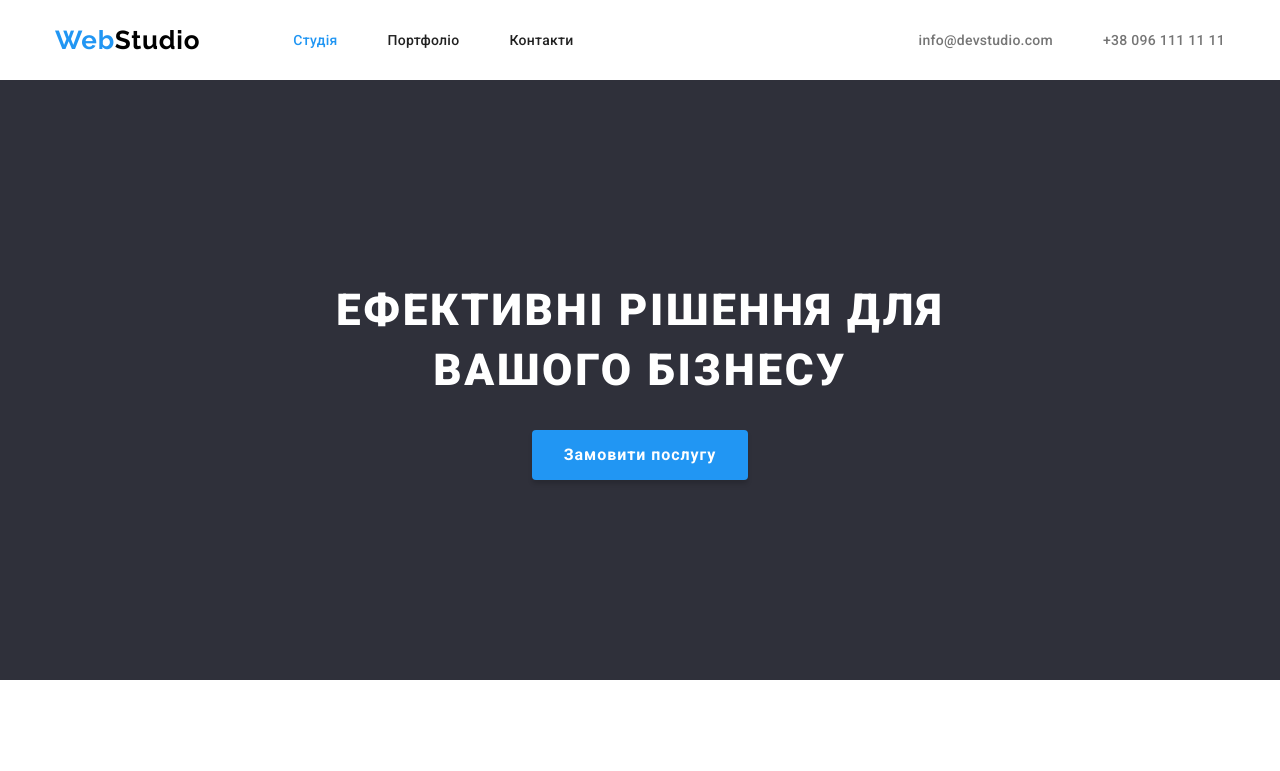
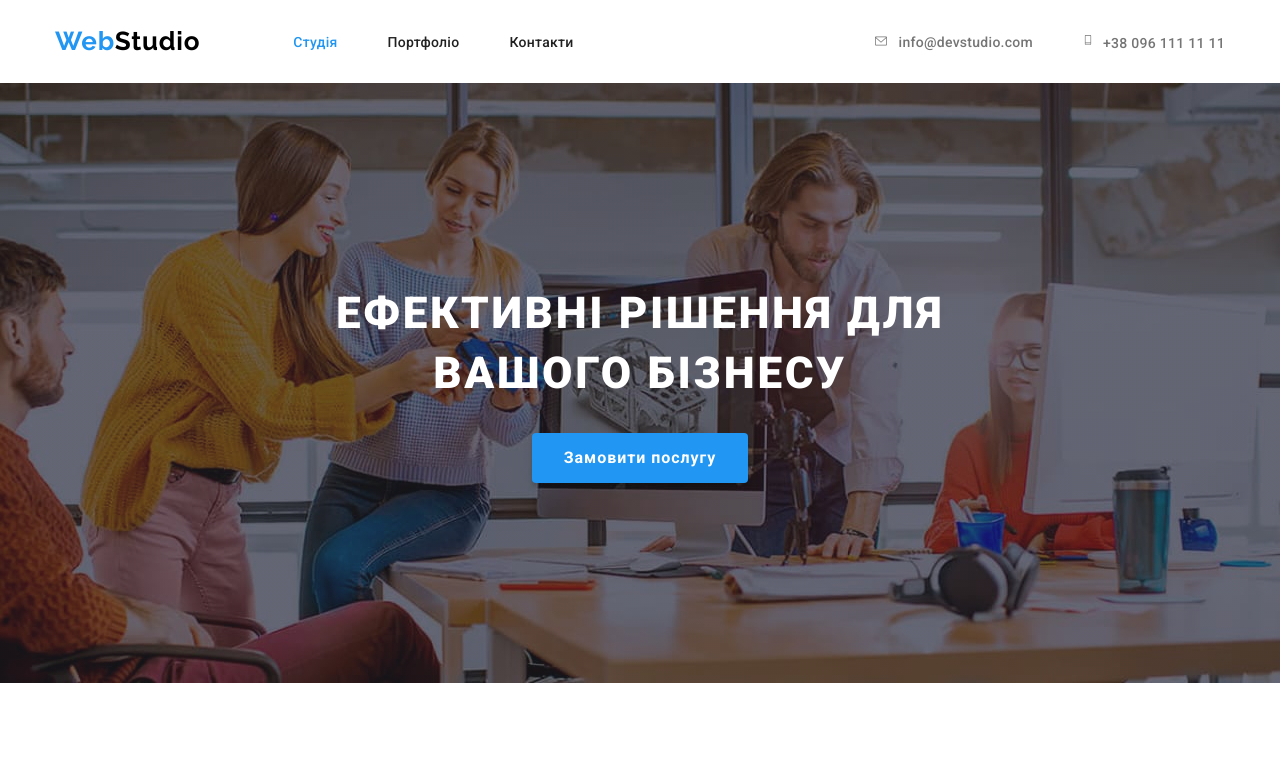
Before and after one commit to EV7EV/goit-markup-hw-04, a plain HTML site: page index.html in a window 1280 px wide. Shown: the top 771 px of the page. Drawn offline with nearby package versions, Linux system fonts and the light colour scheme.

Commit message:
add heder svg feature

```diff
--- a/css/styles.css
+++ b/css/styles.css
@@ -113,13 +113,46 @@ ul {
   color: var(--accent-color);
 }
 
+.header-icon-mail {
+  width: 16px;
+  height: 12px;
+  fill: currentColor;
+  margin-right: 10px;
+}
+
+.header-icon-tel {
+  width: 10px;
+  height: 16px;
+  fill: currentColor;
+  margin-right: 10px;
+}
+
+.header-icon-mail:hover,
+.header-icon-mail:focus {
+  box-shadow: 0px 4px 4px rgba(0, 0, 0, 0.25);
+  fill: currentColor;
+}
+
+.header-icon-tel:hover,
+.header-icon-tel:focus {
+  box-shadow: 0px 4px 4px rgba(0, 0, 0, 0.25);
+  fill: currentColor;
+}
+
 /* hero */
 
 .hero {
-  background-color: var(--footer-background-color);
+  background-color: #c4c4c4;
   padding-top: 200px;
   padding-bottom: 200px;
   text-align: center;
+  background-image: linear-gradient(rgba(47, 48, 58, 0.4), rgba(47, 48, 58, 0.4)),
+    url('../img/hero-bg.jpg');
+  background-repeat: no-repeat;
+  background-size: cover;
+  background-position: center;
+  max-width: 1600px;
+  margin: 0 auto;
 }
 
 .hero-title {
--- a/index.html
+++ b/index.html
@@ -32,8 +32,21 @@
           </ul>
         </nav>
         <ul class="header-contact-list">
-          <li><a class="header-contact" href="mailto:info@devstudio.com">info@devstudio.com</a></li>
-          <li><a class="header-contact" href="tel:+380961111111">+38 096 111 11 11</a></li>
+          <li class="header-contact-item">
+            <a class="header-contact" href="mailto:info@devstudio.com">
+              <svg class="header-icon-mail">
+                <use href="./img/icons.svg#icon-envelope"></use></svg
+              >info@devstudio.com</a
+            >
+          </li>
+
+          <li class="header-contact-item">
+            <a class="header-contact" href="tel:+380961111111">
+              <svg class="header-icon-tel">
+                <use href="./img/icons.svg#icon-tel"></use></svg
+              >+38 096 111 11 11</a
+            >
+          </li>
         </ul>
       </div>
     </header>
```
Also changed, not shown: img/hero-bg.jpg (added), img/icons.svg (added).
